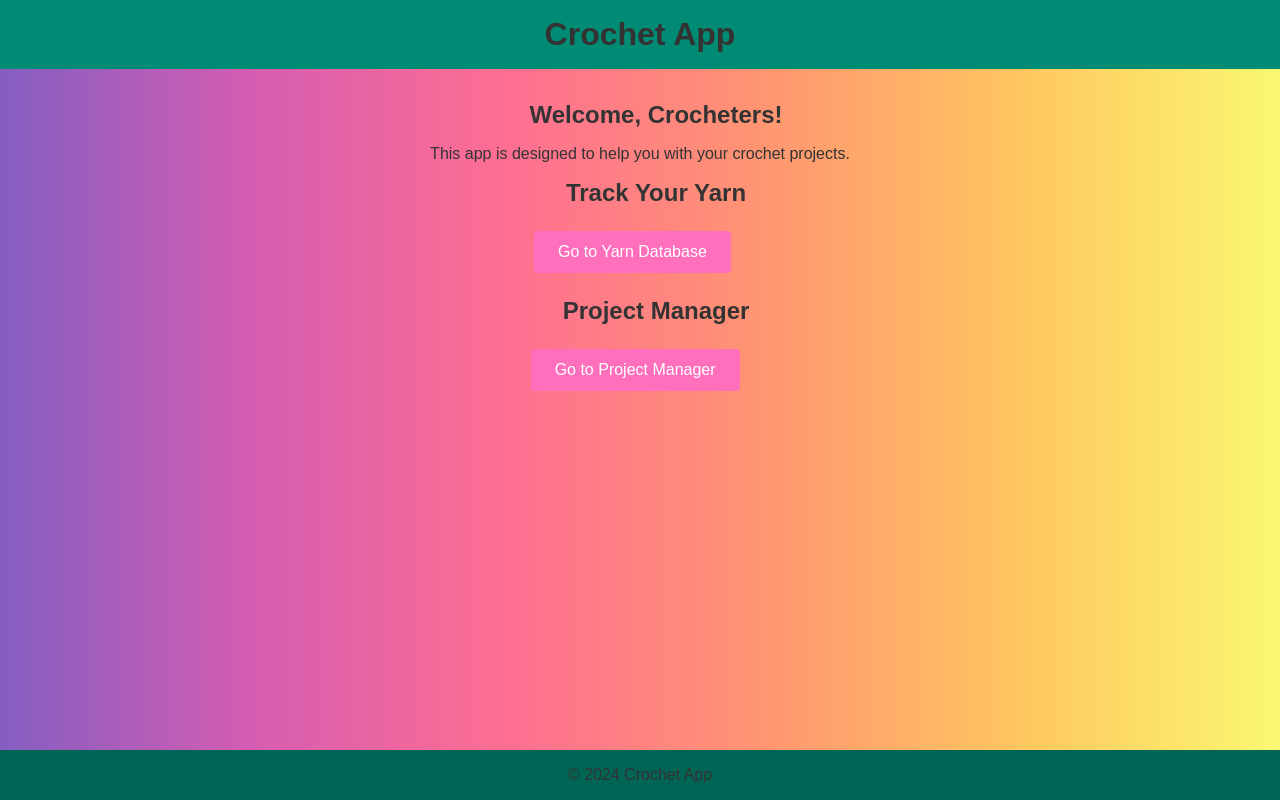
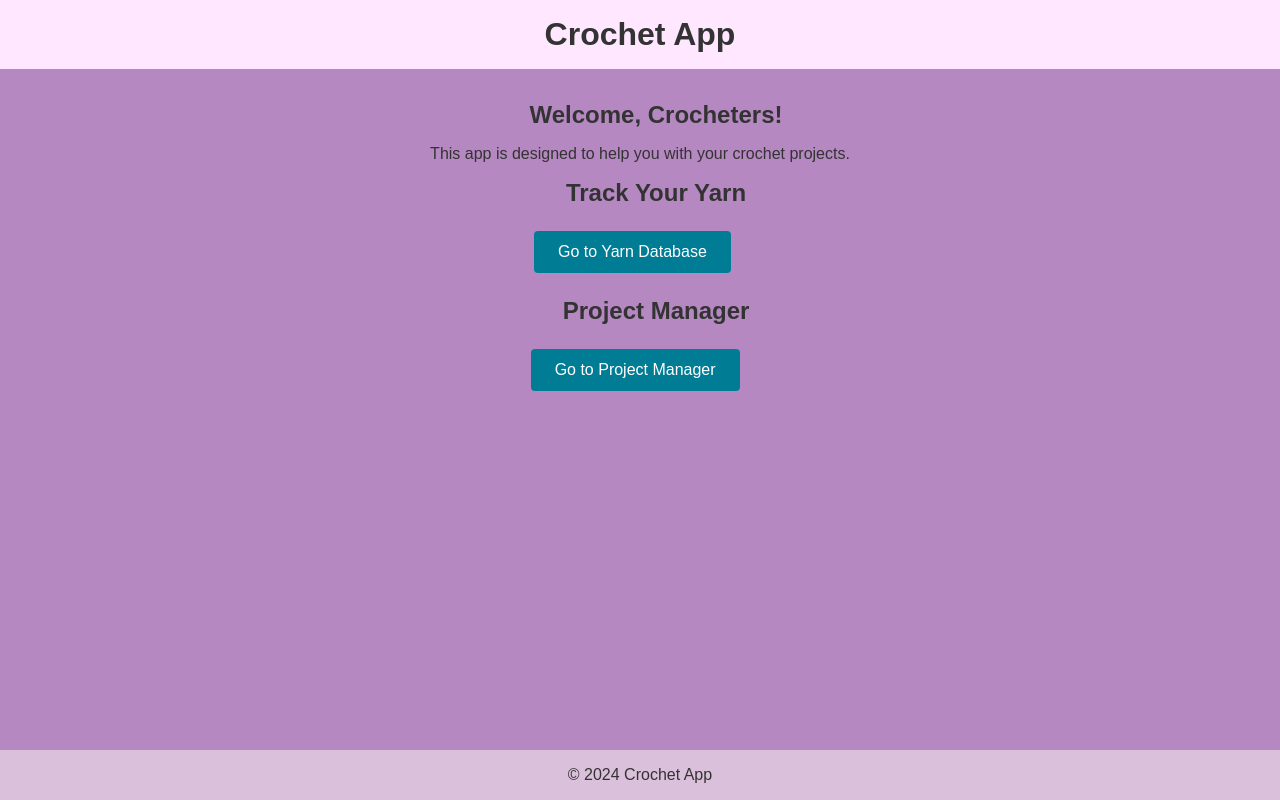
Before and after one commit to Venderbee/YarnApp, a plain HTML site: page public/index.html in a window 1280 px wide. Drawn offline with Linux system fonts and the light colour scheme; no server answers.

Commit message:
update style

```diff
--- a/public/styles.css
+++ b/public/styles.css
@@ -14,12 +14,12 @@ body, h1, h2, p {
   min-height: 100vh;
   margin: 0;
   font-family: Arial, sans-serif;
-  background: linear-gradient(to right, #845ec2, #d65db1, #ff6f91, #ff9671, #ffc75f, #f9f871);
+  background: #b688c2;
   color: #333;
 }
 
 header {
-  background-color: #008b74;
+  background-color: #ffe8ff;
   padding: 1rem;
   text-align: center;
   width: 100%;
@@ -44,7 +44,7 @@ main {
 }
 
 footer {
-  background-color: #006554;
+  background-color: #dbc0db;
   text-align: center;
   padding: 1rem;
   width: 100%;
@@ -52,7 +52,7 @@ footer {
 
 /* Button styling */
 .button {
-  background-color: #ff6fbc;
+  background-color: #007c95;
   color: white;
   border: none;
   padding: 0.75rem 1.5rem;
@@ -68,7 +68,7 @@ footer {
 }
 
 button:hover {
-  background-color: #e44c9d;
+  background-color: #007168;
 }
 
 /* Table styling */
```
